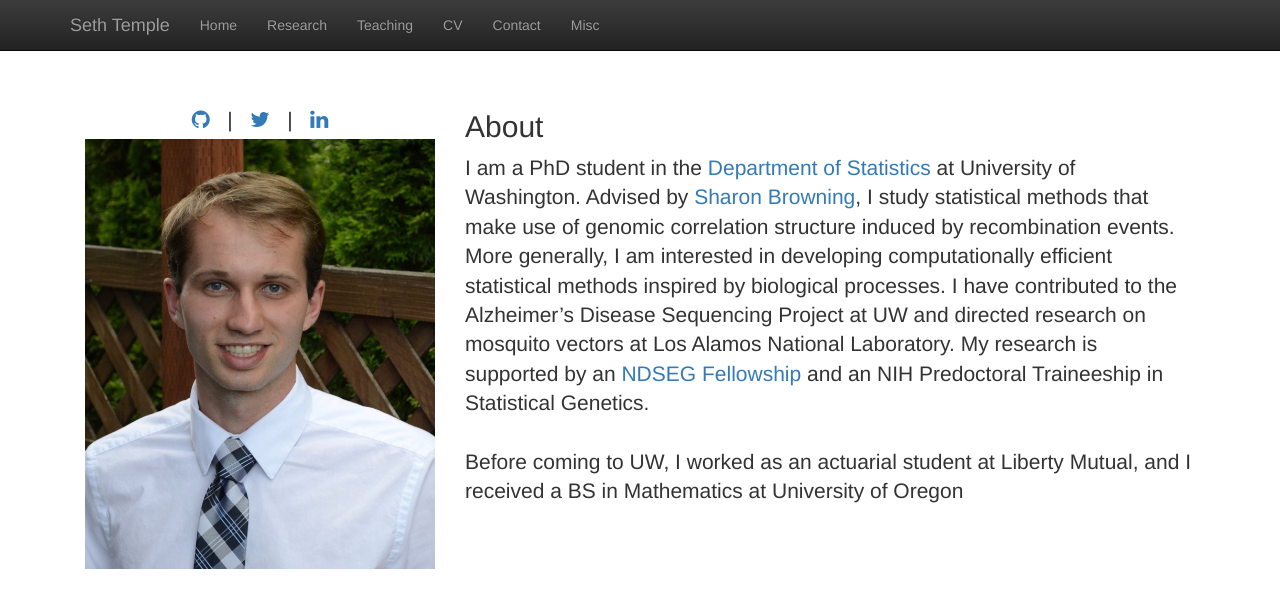
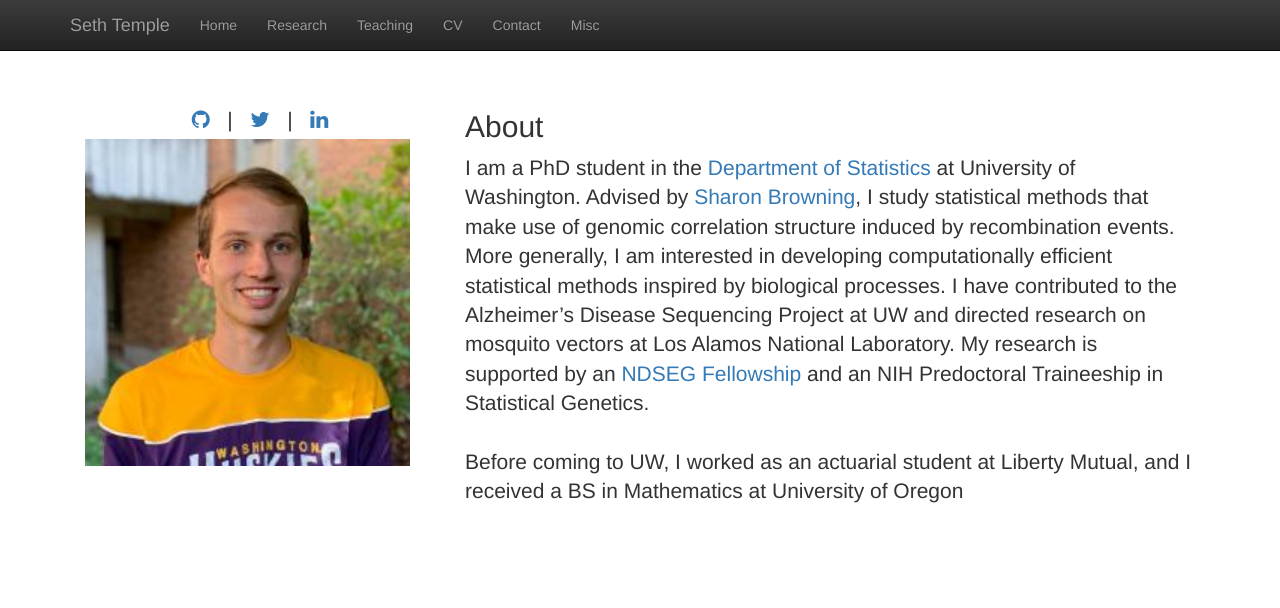
Before and after one commit to sdtemple/sdtemple.github.io, a Jekyll site: the page built from index.html, in a window 1280 px wide. Shown: the top 608 px of the page. Built offline with Jekyll 4.4.1, drawn with Linux system fonts in a browser that asks for light colours; nearby versions of some CDN libraries; library files that are not in the unit come from our copies.

Commit message:
Update index.html

```diff
--- a/index.html
+++ b/index.html
@@ -14,7 +14,7 @@
   <a href = "https://www.linkedin.com/in/sdtemple/"><i class="fa fa-linkedin" aria-hidden="true"></i></a>
          </p></center>
   </div>
-  <img class="featurette-image img-responsive" src="images/me.jpeg">
+  <img class="featurette-image img-responsive" src="images/me.png">
 </div>
 
 
```
